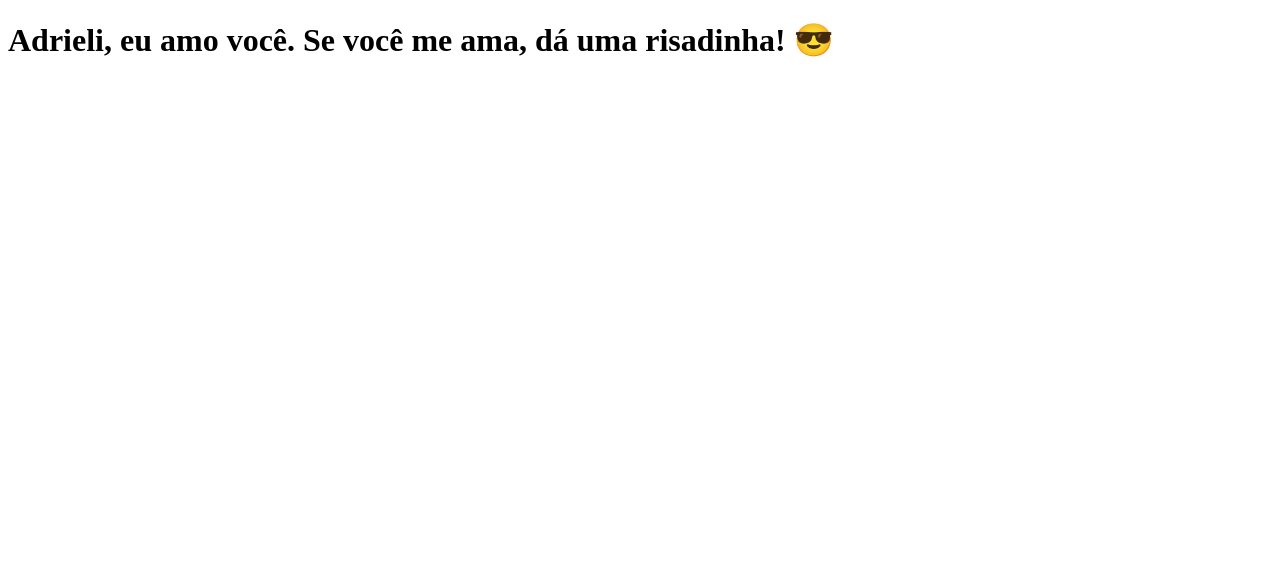
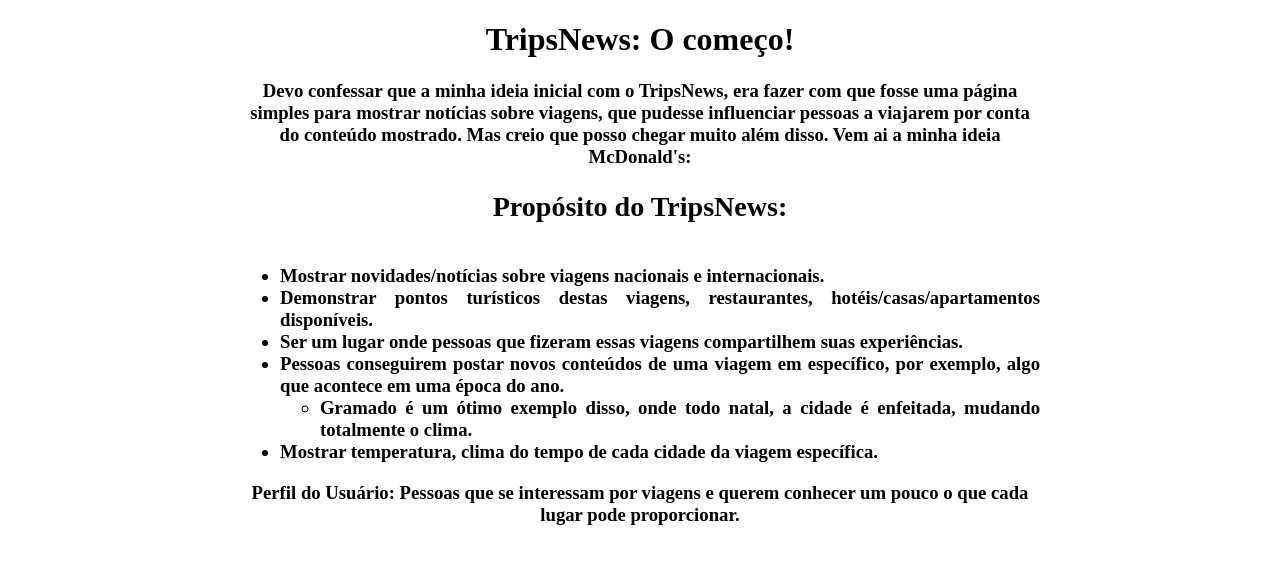
Before and after one commit to ownerigor/clone-tabnews, a Next.js app: page / in a window 1280 px wide. Shown: the top 564 px of the page. Built offline with nearby package versions, Linux system fonts and the light colour scheme.

Commit message:
Modifying  content

```diff
--- a/pages/index.js
+++ b/pages/index.js
@@ -1,5 +1,46 @@
 function Home() {
-  return <h1>Adrieli, eu amo você. Se você me ama, dá uma risadinha! 😎</h1>;
+  return (
+    <div style={{ textAlign: "center", margin: "0 auto", maxWidth: "800px" }}>
+      <h1>TripsNews: O começo!</h1>
+      <h3>
+        Devo confessar que a minha ideia inicial com o TripsNews, era fazer com
+        que fosse uma página simples para mostrar notícias sobre viagens, que
+        pudesse influenciar pessoas a viajarem por conta do conteúdo mostrado.
+        Mas creio que posso chegar muito além disso. Vem ai a minha ideia
+        McDonald's:
+        <h2>Propósito do TripsNews:</h2>
+        <ul style={{ textAlign: "justify", display: "inline-block" }}>
+          <li>
+            Mostrar novidades/notícias sobre viagens nacionais e internacionais.
+          </li>
+          <li>
+            Demonstrar pontos turísticos destas viagens, restaurantes,
+            hotéis/casas/apartamentos disponíveis.
+          </li>
+          <li>
+            Ser um lugar onde pessoas que fizeram essas viagens compartilhem
+            suas experiências.
+          </li>
+          <li>
+            Pessoas conseguirem postar novos conteúdos de uma viagem em
+            específico, por exemplo, algo que acontece em uma época do ano.
+            <ul>
+              <li>
+                Gramado é um ótimo exemplo disso, onde todo natal, a cidade é
+                enfeitada, mudando totalmente o clima.
+              </li>
+            </ul>
+          </li>
+          <li>
+            Mostrar temperatura, clima do tempo de cada cidade da viagem
+            específica.
+          </li>
+        </ul>
+        Perfil do Usuário: Pessoas que se interessam por viagens e querem
+        conhecer um pouco o que cada lugar pode proporcionar.
+      </h3>
+    </div>
+  );
 }
 
 export default Home;
```
